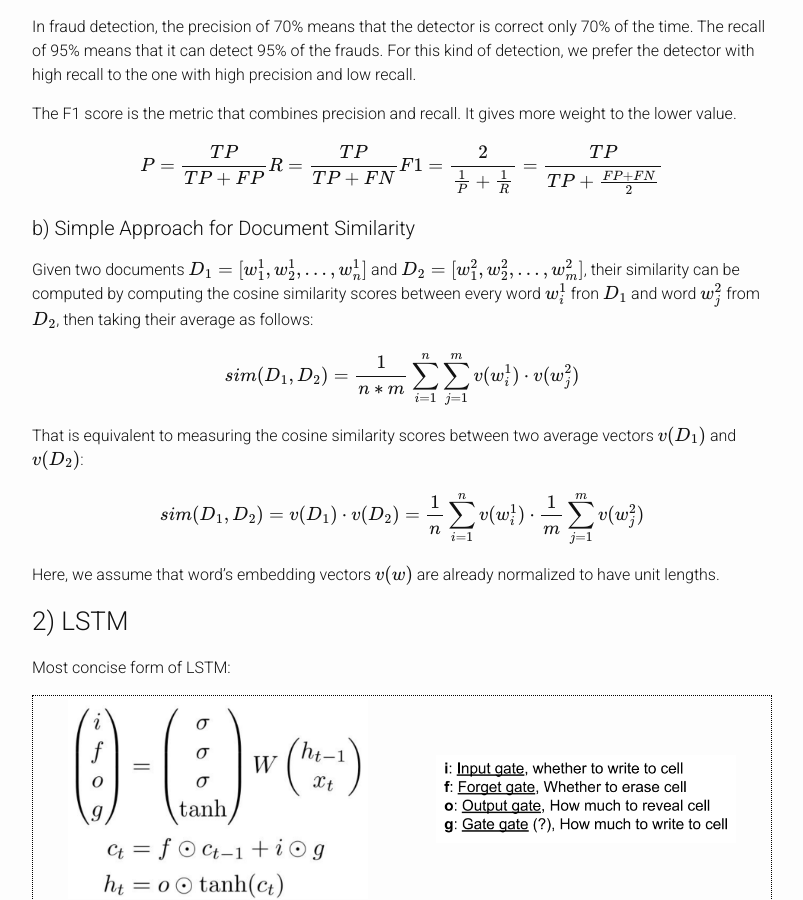
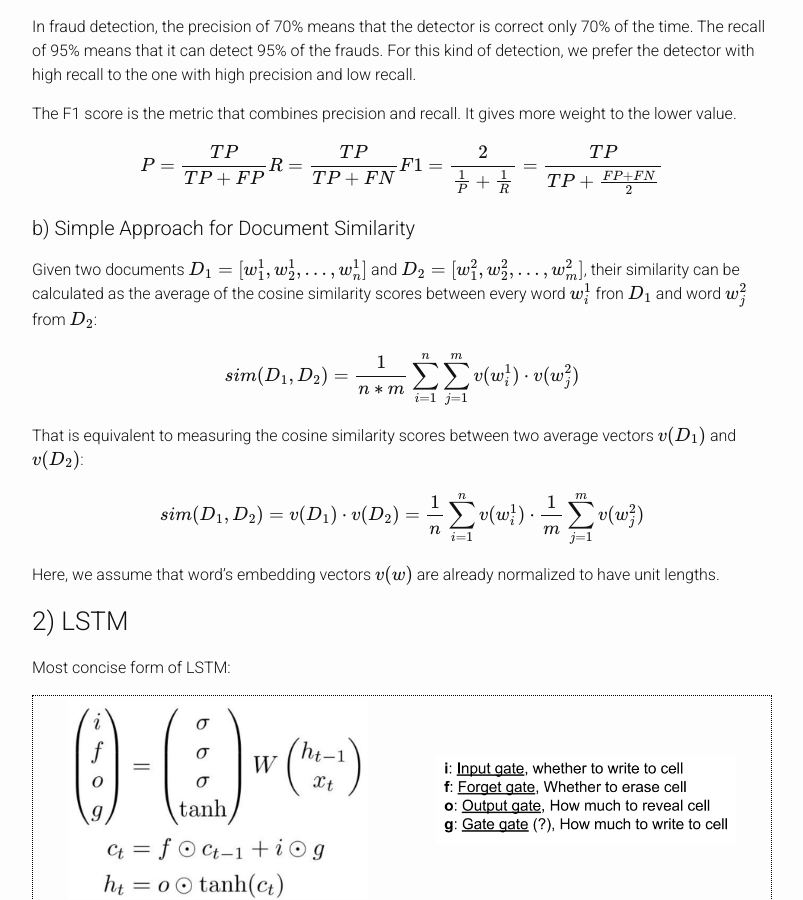
Before and after one commit to vinhkhuc/vinhkhuc.github.io, a Jekyll site: the page built from _posts/2019-04-17-ml-great-explanations.md, in a window 1280 px wide and 900 px high, scrolled down 386 px. Shown: the whole window, without its empty margins (238-1041 px from the left). Built offline with Jekyll 4.4.1, drawn with Linux system fonts in a browser that asks for light colours; formulas are drawn with MathJax 3; comment, search, counter and statistics services are not loaded.

Commit message:
Misc Fix

```diff
--- a/_posts/2019-04-17-ml-great-explanations.md
+++ b/_posts/2019-04-17-ml-great-explanations.md
@@ -26,8 +26,8 @@ F1 = \frac { 2 } { \frac { 1 } { P } + \frac { 1 } { R } } = \frac { TP } { TP +
 $$
 
 #### b) Simple Approach for Document Similarity
-Given two documents $$D_1 = [w^1_1, w^1_2, ..., w^1_n]$$ and $$D_2 = [w^2_1, w^2_2, ..., w^2_m]$$, their similarity can be computed
-by computing the cosine similarity scores between every word $$w^1_i$$ fron $$D_1$$ and word $$w^2_j$$ from $$D_2$$, then taking their average as follows:
+Given two documents $$D_1 = [w^1_1, w^1_2, ..., w^1_n]$$ and $$D_2 = [w^2_1, w^2_2, ..., w^2_m]$$, their similarity can be calculated
+as the average of the cosine similarity scores between every word $$w^1_i$$ fron $$D_1$$ and word $$w^2_j$$ from $$D_2$$:
 
 $$ sim(D_1, D_2) = \frac{1}{n*m}\sum^{n}_{i=1}\sum^{m}_{j=1}{v(w^1_i) \cdot v(w^2_j)} $$
 
```
